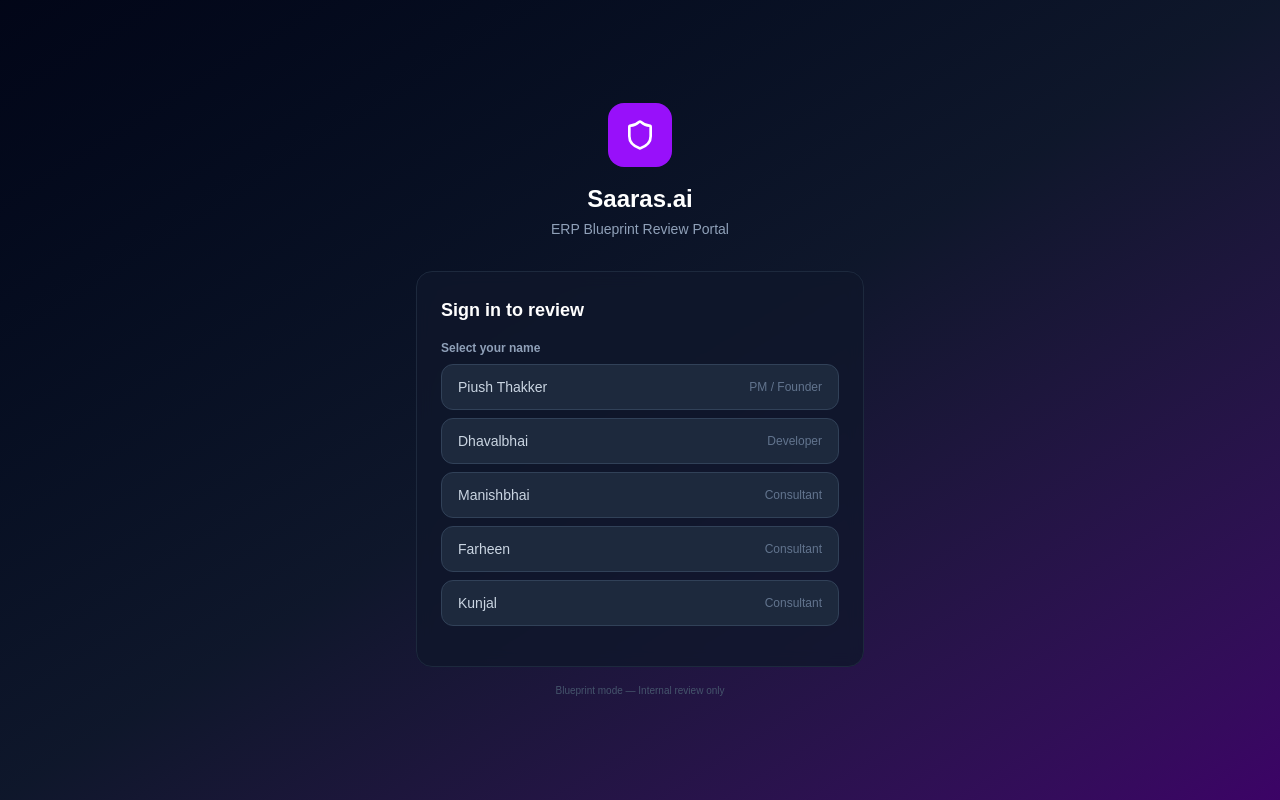
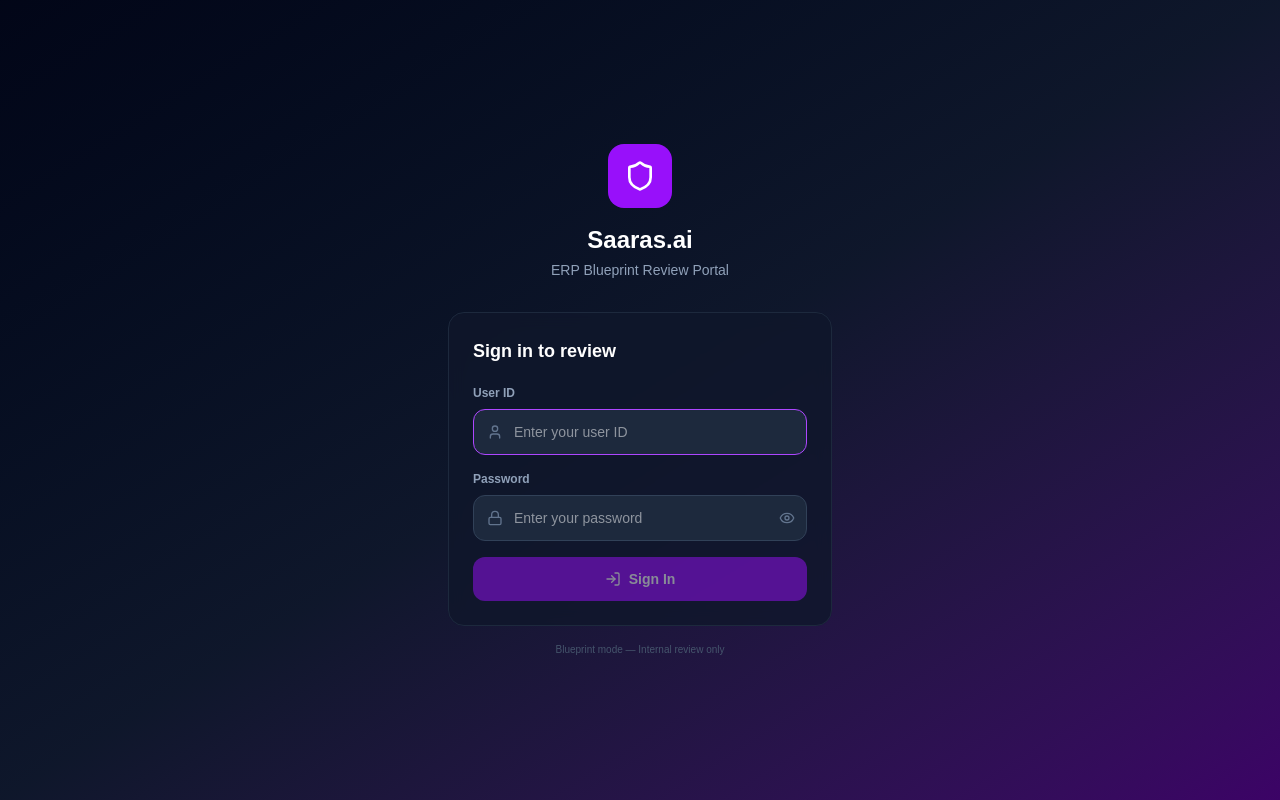
Before and after one commit to anup1969/saaras-blueprint, a Next.js app: page / in a window 1280 px wide. Built offline with nearby package versions, Linux system fonts and the light colour scheme.

Commit message:
Replace name-list login with User ID + Password form
No team member names visible on login page anymore. Users type their
ID and password into standard input fields.

Co-Authored-By: Claude Opus 4.6 <noreply@anthropic.com>

```diff
--- a/src/components/LoginPage.tsx
+++ b/src/components/LoginPage.tsx
@@ -1,29 +1,33 @@
 'use client';
 
 import { useState } from 'react';
-import { teamMembers, authenticate, loginUser, type TeamMember } from '@/lib/auth';
-import { LogIn, Eye, EyeOff, Shield } from 'lucide-react';
+import { authenticate, loginUser, type TeamMember } from '@/lib/auth';
+import { LogIn, Eye, EyeOff, Shield, User, Lock } from 'lucide-react';
 
 export default function LoginPage({ onLogin }: { onLogin: (user: TeamMember) => void }) {
-  const [selectedUser, setSelectedUser] = useState('');
+  const [userId, setUserId] = useState('');
   const [password, setPassword] = useState('');
   const [showPassword, setShowPassword] = useState(false);
   const [error, setError] = useState('');
 
   const handleLogin = () => {
     setError('');
-    const member = authenticate(selectedUser, password);
+    if (!userId.trim() || !password.trim()) {
+      setError('Please enter both User ID and Password.');
+      return;
+    }
+    const member = authenticate(userId.trim().toLowerCase(), password);
     if (member) {
       loginUser(member);
       onLogin(member);
     } else {
-      setError('Invalid password. Try again.');
+      setError('Invalid User ID or Password.');
     }
   };
 
   return (
     <div className="min-h-screen bg-gradient-to-br from-slate-950 via-slate-900 to-purple-950 flex items-center justify-center p-4">
-      <div className="w-full max-w-md">
+      <div className="w-full max-w-sm">
         {/* Logo */}
         <div className="text-center mb-8">
           <div className="w-16 h-16 bg-purple-600 rounded-2xl flex items-center justify-center mx-auto mb-4">
@@ -35,40 +39,35 @@ export default function LoginPage({ onLogin }: { onLogin: (user: TeamMember) =>
 
         {/* Login Card */}
         <div className="bg-slate-900/80 backdrop-blur border border-slate-800 rounded-2xl p-6">
-          <h2 className="text-lg font-bold text-white mb-4">Sign in to review</h2>
+          <h2 className="text-lg font-bold text-white mb-5">Sign in to review</h2>
 
-          {/* User Selection */}
-          <label className="text-xs text-slate-400 font-bold block mb-2">Select your name</label>
-          <div className="grid grid-cols-1 gap-2 mb-4">
-            {teamMembers.map(m => (
-              <button
-                key={m.id}
-                onClick={() => { setSelectedUser(m.id); setError(''); }}
-                className={`flex items-center justify-between px-4 py-3 rounded-xl text-sm font-medium transition-all ${
-                  selectedUser === m.id
-                    ? 'bg-purple-600 text-white border border-purple-500'
-                    : 'bg-slate-800 text-slate-300 border border-slate-700 hover:border-slate-600'
-                }`}
-              >
-                <span>{m.name}</span>
-                <span className={`text-xs ${selectedUser === m.id ? 'text-purple-200' : 'text-slate-500'}`}>{m.role}</span>
-              </button>
-            ))}
+          {/* User ID */}
+          <label className="text-xs text-slate-400 font-bold block mb-2">User ID</label>
+          <div className="relative mb-4">
+            <User size={16} className="absolute left-3.5 top-1/2 -translate-y-1/2 text-slate-500" />
+            <input
+              type="text"
+              value={userId}
+              onChange={e => { setUserId(e.target.value); setError(''); }}
+              onKeyDown={e => e.key === 'Enter' && document.getElementById('pw-input')?.focus()}
+              placeholder="Enter your user ID"
+              className="w-full bg-slate-800 border border-slate-700 text-white text-sm rounded-xl pl-10 pr-4 py-3 outline-none focus:border-purple-500 transition-colors"
+              autoFocus
+            />
           </div>
 
           {/* Password */}
-          {selectedUser && (
-            <>
           <label className="text-xs text-slate-400 font-bold block mb-2">Password</label>
           <div className="relative mb-4">
+            <Lock size={16} className="absolute left-3.5 top-1/2 -translate-y-1/2 text-slate-500" />
             <input
+              id="pw-input"
               type={showPassword ? 'text' : 'password'}
               value={password}
               onChange={e => { setPassword(e.target.value); setError(''); }}
               onKeyDown={e => e.key === 'Enter' && handleLogin()}
               placeholder="Enter your password"
-                  className="w-full bg-slate-800 border border-slate-700 text-white text-sm rounded-xl px-4 py-3 pr-10 outline-none focus:border-purple-500"
-                  autoFocus
+              className="w-full bg-slate-800 border border-slate-700 text-white text-sm rounded-xl pl-10 pr-10 py-3 outline-none focus:border-purple-500 transition-colors"
             />
             <button
               onClick={() => setShowPassword(!showPassword)}
@@ -82,13 +81,11 @@ export default function LoginPage({ onLogin }: { onLogin: (user: TeamMember) =>
 
           <button
             onClick={handleLogin}
-                disabled={!password.trim()}
+            disabled={!userId.trim() || !password.trim()}
             className="w-full py-3 bg-purple-600 text-white rounded-xl text-sm font-bold flex items-center justify-center gap-2 hover:bg-purple-700 disabled:opacity-50 disabled:cursor-not-allowed transition-all"
           >
             <LogIn size={16} /> Sign In
           </button>
-            </>
-          )}
         </div>
 
         <p className="text-center text-[10px] text-slate-600 mt-4">
```
Lines whose indentation alone changed are shown as unchanged.
